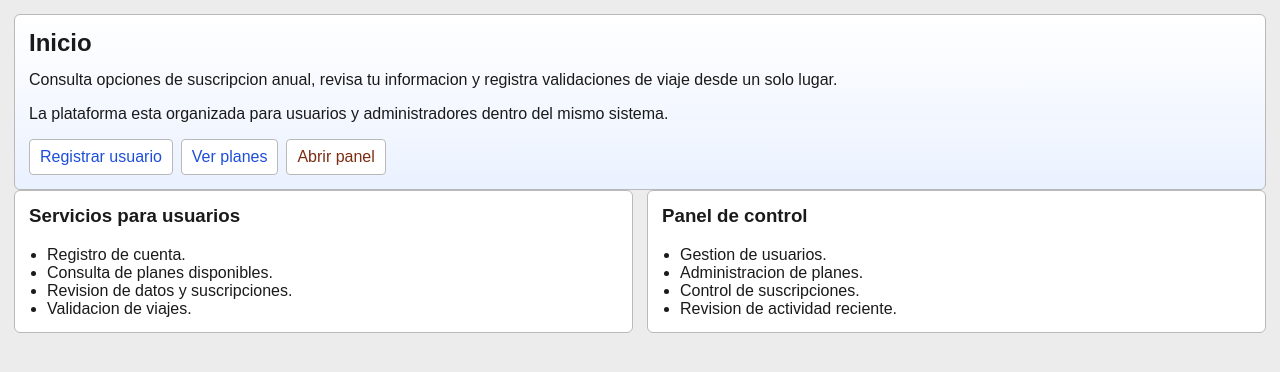
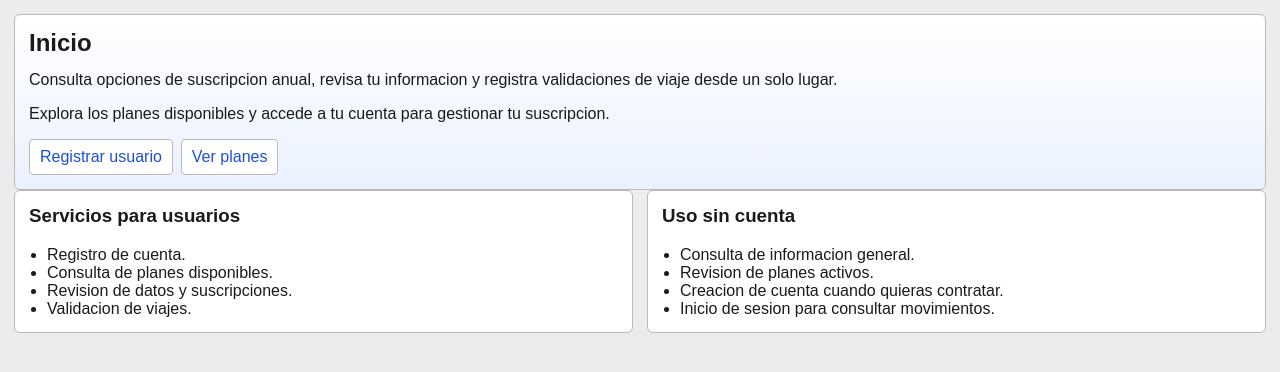
Before and after one commit to Dre-OwO/App-Transporte, a Flask app: page / in a window 1280 px wide. Shown: the part 144-516 px from the top of the page. Run offline with Flask 3, Linux system fonts and the light colour scheme.

Commit message:
refactor: Admin ya no se encuentra presente en el lado de user

```diff
--- a/app.py
+++ b/app.py
@@ -1,4 +1,5 @@
 import os
+from functools import wraps
 
 from flask import Flask, flash, redirect, render_template, request, session, url_for
 
@@ -220,6 +221,32 @@ def _redirect_to(endpoint, edit_id=""):
     return redirect(url_for(endpoint))
 
 
+def login_required(view_function):
+    @wraps(view_function)
+    def wrapped_view(**kwargs):
+        if not _current_session_user():
+            flash("Inicia sesion para continuar.", "error")
+            return redirect(url_for("login", next=request.path))
+        return view_function(**kwargs)
+
+    return wrapped_view
+
+
+def admin_required(view_function):
+    @wraps(view_function)
+    def wrapped_view(**kwargs):
+        current_user = _current_session_user()
+        if not current_user:
+            flash("Inicia sesion para entrar al panel administrativo.", "error")
+            return redirect(url_for("login", next=request.path))
+        if not current_user["is_admin"]:
+            flash("No tienes permisos para entrar al panel administrativo.", "error")
+            return redirect(url_for("panel_usuario"))
+        return view_function(**kwargs)
+
+    return wrapped_view
+
+
 @app.context_processor
 def inject_current_user():
     return {"current_user": _current_session_user()}
@@ -309,10 +336,9 @@ def registro():
 
 
 @app.route("/panel-usuario")
+@login_required
 def panel_usuario():
-    identificador = request.args.get("identificador", "").strip()
-    if not identificador and session.get("correo"):
-        identificador = session["correo"]
+    identificador = session.get("correo", "")
 
     resumen = None
     db_warning = None
@@ -351,12 +377,15 @@ def planes():
 
 
 @app.route("/validar-viaje", methods=["GET", "POST"])
+@login_required
 def validar_viaje():
     form_data = _blank_validation_form()
+    form_data["identificador"] = session.get("correo", "")
     resultado = None
 
     if request.method == "POST":
         form_data = _validation_form_from_request(request.form)
+        form_data["identificador"] = session.get("correo", "")
         try:
             resultado = register_validation(form_data)
             flash("Validacion registrada correctamente.", "success")
@@ -372,6 +401,7 @@ def validar_viaje():
 
 
 @app.route("/admin")
+@admin_required
 def admin():
     stats = {
         "usuarios": 0,
@@ -391,6 +421,7 @@ def admin():
 
 
 @app.route("/admin/usuarios", methods=["GET", "POST"])
+@admin_required
 def admin_usuarios():
     if request.method == "POST":
         action = request.form.get("action", "")
@@ -441,6 +472,7 @@ def admin_usuarios():
 
 
 @app.route("/admin/planes", methods=["GET", "POST"])
+@admin_required
 def admin_planes():
     if request.method == "POST":
         action = request.form.get("action", "")
@@ -491,6 +523,7 @@ def admin_planes():
 
 
 @app.route("/admin/suscripciones", methods=["GET", "POST"])
+@admin_required
 def admin_suscripciones():
     if request.method == "POST":
         action = request.form.get("action", "")
@@ -552,6 +585,7 @@ def reportes():
 
 
 @app.route("/admin/reportes")
+@admin_required
 def admin_reportes():
     report_data = {
         "suscripciones_mes": 0,
--- a/templates/public/base_public.html
+++ b/templates/public/base_public.html
@@ -16,9 +16,6 @@
       <div class="session-box">
         {% if current_user %}
           <span>Hola, {{ current_user.nombre }}</span>
-          {% if current_user.is_admin %}
-            <a class="admin-link" href="{{ url_for('admin') }}">Administracion</a>
-          {% endif %}
           <a class="public-link" href="{{ url_for('logout') }}">Cerrar sesion</a>
         {% else %}
           <a class="public-link" href="{{ url_for('login') }}">Iniciar sesion</a>
--- a/templates/public/inicio.html
+++ b/templates/public/inicio.html
@@ -3,11 +3,14 @@
 <section class="box hero">
   <h2 class="page-title">Inicio</h2>
   <p>Consulta opciones de suscripcion anual, revisa tu informacion y registra validaciones de viaje desde un solo lugar.</p>
-  <p>La plataforma esta organizada para usuarios y administradores dentro del mismo sistema.</p>
+  <p>Explora los planes disponibles y accede a tu cuenta para gestionar tu suscripcion.</p>
   <div class="actions-inline">
-    <a class="public-link" href="{{ url_for('registro') }}">Registrar usuario</a>
+    {% if current_user %}
+      <a class="public-link" href="{{ url_for('panel_usuario') }}">Ir a mi panel</a>
+    {% else %}
+      <a class="public-link" href="{{ url_for('registro') }}">Registrar usuario</a>
+    {% endif %}
     <a class="public-link" href="{{ url_for('planes') }}">Ver planes</a>
-    <a class="admin-link" href="{{ url_for('admin') }}">Abrir panel</a>
   </div>
 </section>
 
@@ -22,12 +25,12 @@
     </ul>
   </div>
   <div class="box">
-    <h3>Panel de control</h3>
+    <h3>Uso sin cuenta</h3>
     <ul>
-      <li>Gestion de usuarios.</li>
-      <li>Administracion de planes.</li>
-      <li>Control de suscripciones.</li>
-      <li>Revision de actividad reciente.</li>
+      <li>Consulta de informacion general.</li>
+      <li>Revision de planes activos.</li>
+      <li>Creacion de cuenta cuando quieras contratar.</li>
+      <li>Inicio de sesion para consultar movimientos.</li>
     </ul>
   </div>
 </section>
--- a/templates/public/validar_viaje.html
+++ b/templates/public/validar_viaje.html
@@ -4,8 +4,7 @@
   <div class="box">
     <h2 class="page-title">Validar viaje</h2>
     <form method="post">
-      <label>Correo o ObjectId del usuario</label>
-      <input name="identificador" type="text" value="{{ form_data.identificador }}" placeholder="usuario@correo.com">
+      <p>Validacion para {{ current_user.correo }}.</p>
 
       <label>Ruta</label>
       <input name="ruta" type="text" value="{{ form_data.ruta }}" placeholder="Ruta 622">
```
Also changed, not shown: templates/public/panel_usuario.html (+2 -8 lines).
